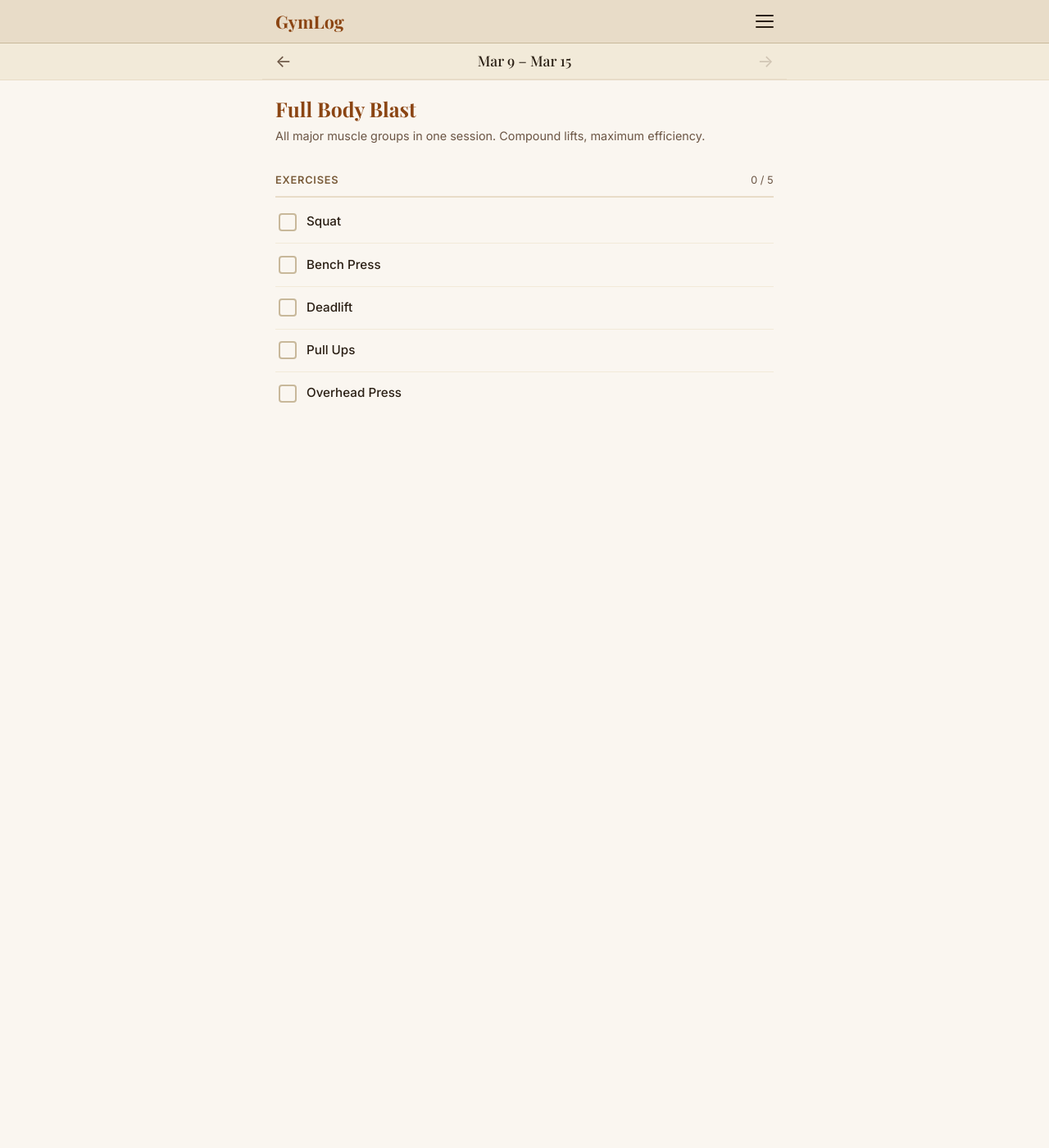
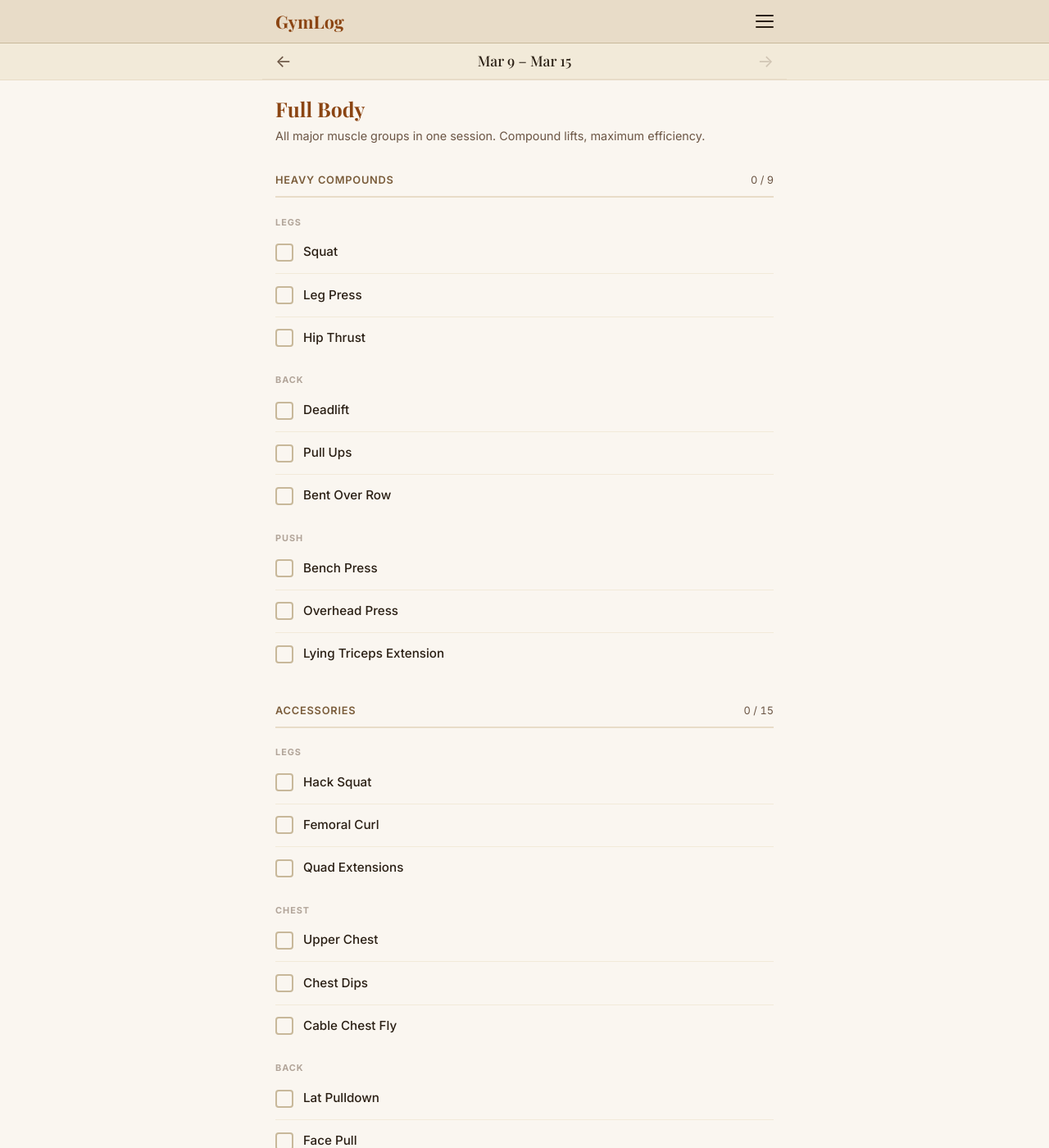
Before and after one commit to fermin-silva/fermin-silva.github.io, a Jekyll site: the page built from _routines/fullbody.md, in a window 1280 px wide and 1400 px high. Shown: the whole window at 82% size. Built offline with Jekyll 4.4.1, drawn with Linux system fonts in a browser that asks for light colours; some of the changed text lies outside the part shown.

Commit message:
refactor: unify routine schema — flat exercises array with group/label markers (#7)
Replace the three separate data shapes (flat, by_day, by_group) with a single
unified `exercises` list where `group:` items open named sections and `label:`
items render as inline dividers.

- Layout auto-detects presence of group markers instead of branching on `type`
- fullbody: migrated to new schema + expanded exercise list (Heavy Compounds / Accessories)
- ppl: migrated from nested days[] to flat group markers (Push / Pull / Legs)
- CSS: add .exercise-label styles; switch item border to top-only between consecutive items

Co-authored-by: Fermin Silva <fermin@pomelo.la>
Co-authored-by: Claude Sonnet 4.6 <noreply@anthropic.com>

```diff
--- a/_layouts/rutina-routine.html
+++ b/_layouts/rutina-routine.html
@@ -22,19 +22,40 @@ section_exercises:
   </p>
   {% endif %}
 
-  {% if page.type == "flat" %}
-    <div class="exercise-section" data-section="all">
+  {% comment %}Detect whether any item uses "group" (→ multiple sections with counters){% endcomment %}
+  {% assign has_groups = false %}
+  {% for item in page.exercises %}
+    {% if item.group %}{% assign has_groups = true %}{% break %}{% endif %}
+  {% endfor %}
+
+  {% if has_groups %}
+
+    {% assign group_open = false %}
+    {% for item in page.exercises %}
+      {% if item.group %}
+        {% if group_open %}</div></div>{% endif %}
+        {% assign grp_en = item.group.en | default: item.group %}
+        {% assign grp_es = item.group.es | default: item.group %}
+        {% assign grp_slug = grp_en | slugify %}
+        <div class="exercise-section" data-section="{{ grp_slug }}">
           <div class="section-header">
             <span class="section-label"
-              data-i18n-en="{{ layout.section_exercises.en }}"
-              data-i18n-es="{{ layout.section_exercises.es }}">{{ layout.section_exercises.en }}</span>
-        <span class="progress-counter" data-progress="all">0 / {{ page.exercises | size }}</span>
+                  data-i18n-en="{{ grp_en }}"
+                  data-i18n-es="{{ grp_es }}">{{ grp_en }}</span>
+            <span class="progress-counter" data-progress="{{ grp_slug }}"></span>
           </div>
           <div class="exercise-list">
-        {% for exercise in page.exercises %}
-          {% assign ex_en = exercise.en | default: exercise %}
-          {% assign ex_es = exercise.es | default: exercise %}
-          {% assign ex_id = exercise.id | default: ex_en | slugify %}
+        {% assign group_open = true %}
+      {% elsif item.label %}
+        {% assign lbl_en = item.label.en | default: item.label %}
+        {% assign lbl_es = item.label.es | default: item.label %}
+        <div class="exercise-label"
+             data-i18n-en="{{ lbl_en }}"
+             data-i18n-es="{{ lbl_es }}">{{ lbl_en }}</div>
+      {% else %}
+        {% assign ex_en = item.en | default: item %}
+        {% assign ex_es = item.es | default: item %}
+        {% assign ex_id = item.id | default: ex_en | slugify %}
         {% assign data_key = page.slug | append: "__" | append: ex_id %}
         <label class="exercise-item" data-key="{{ data_key }}">
           <input type="checkbox" />
@@ -44,28 +65,27 @@ section_exercises:
                 data-i18n-es="{{ ex_es }}">{{ ex_en }}</span>
           <span class="check-icon">&#10003;</span>
         </label>
+      {% endif %}
     {% endfor %}
-      </div>
-    </div>
+    {% if group_open %}</div></div>{% endif %}
 
-  {% elsif page.type == "by_day" %}
-    {% for day in page.days %}
-      {% assign day_en = day.label.en | default: day.label %}
-      {% assign day_es = day.label.es | default: day.label %}
-      {% assign day_slug = day_en | slugify %}
-      <details class="exercise-section" data-section="{{ day_slug }}" open>
-        <summary class="section-header">
-          <span class="section-label"
-                data-i18n-en="{{ day_en }}"
-                data-i18n-es="{{ day_es }}">{{ day_en }}</span>
-          <span class="progress-counter" data-progress="{{ day_slug }}">0 / {{ day.exercises | size }}</span>
-        </summary>
+  {% else %}
+
+    {% comment %}No groups — flat list, one section, no header counter{% endcomment %}
+    <div class="exercise-section" data-section="all">
       <div class="exercise-list">
-          {% for exercise in day.exercises %}
-            {% assign ex_en = exercise.en | default: exercise %}
-            {% assign ex_es = exercise.es | default: exercise %}
-            {% assign ex_id = exercise.id | default: ex_en | slugify %}
-            {% assign data_key = page.slug | append: "_" | append: day_slug | append: "_" | append: ex_id %}
+        {% for item in page.exercises %}
+          {% if item.label %}
+            {% assign lbl_en = item.label.en | default: item.label %}
+            {% assign lbl_es = item.label.es | default: item.label %}
+            <div class="exercise-label"
+                 data-i18n-en="{{ lbl_en }}"
+                 data-i18n-es="{{ lbl_es }}">{{ lbl_en }}</div>
+          {% else %}
+            {% assign ex_en = item.en | default: item %}
+            {% assign ex_es = item.es | default: item %}
+            {% assign ex_id = item.id | default: ex_en | slugify %}
+            {% assign data_key = page.slug | append: "__" | append: ex_id %}
             <label class="exercise-item" data-key="{{ data_key }}">
               <input type="checkbox" />
               <span class="custom-checkbox"></span>
@@ -74,40 +94,10 @@ section_exercises:
                     data-i18n-es="{{ ex_es }}">{{ ex_en }}</span>
               <span class="check-icon">&#10003;</span>
             </label>
+          {% endif %}
         {% endfor %}
       </div>
-      </details>
-    {% endfor %}
+    </div>
 
-  {% elsif page.type == "by_group" %}
-    {% for group in page.groups %}
-      {% assign grp_en = group.label.en | default: group.label %}
-      {% assign grp_es = group.label.es | default: group.label %}
-      {% assign grp_slug = grp_en | slugify %}
-      <details class="exercise-section" data-section="{{ grp_slug }}" open>
-        <summary class="section-header">
-          <span class="section-label"
-                data-i18n-en="{{ grp_en }}"
-                data-i18n-es="{{ grp_es }}">{{ grp_en }}</span>
-          <span class="progress-counter" data-progress="{{ grp_slug }}">0 / {{ group.exercises | size }}</span>
-        </summary>
-        <div class="exercise-list">
-          {% for exercise in group.exercises %}
-            {% assign ex_en = exercise.en | default: exercise %}
-            {% assign ex_es = exercise.es | default: exercise %}
-            {% assign ex_id = exercise.id | default: ex_en | slugify %}
-            {% assign data_key = page.slug | append: "_" | append: grp_slug | append: "_" | append: ex_id %}
-            <label class="exercise-item" data-key="{{ data_key }}">
-              <input type="checkbox" />
-              <span class="custom-checkbox"></span>
-              <span class="exercise-name"
-                    data-i18n-en="{{ ex_en }}"
-                    data-i18n-es="{{ ex_es }}">{{ ex_en }}</span>
-              <span class="check-icon">&#10003;</span>
-            </label>
-          {% endfor %}
-        </div>
-      </details>
-    {% endfor %}
   {% endif %}
 </div>
--- a/_routines/fullbody.md
+++ b/_routines/fullbody.md
@@ -1,26 +1,110 @@
 ---
 name:
-  en: Full Body Blast
+  en: Full Body
   es: Cuerpo Completo Intenso
 desc:
   en: All major muscle groups in one session. Compound lifts, maximum efficiency.
   es: Todos los grupos musculares en una sesión. Levantamientos compuestos, máxima eficiencia.
 slug: fullbody
-type: flat
 exercises:
+  - group:
+      en: Heavy Compounds
+      es: Compuestos Pesados
+  - label:
+      en: Legs
+      es: Piernas
   - id: squat
     en: Squat
     es: Sentadilla
-  - id: bench-press
-    en: Bench Press
-    es: Press de Banca
+  - id: leg-press
+    en: Leg Press
+    es: Prensa
+  - id: hip-thrust
+    en: Hip Thrust
+    es: Hip Thrust
+  - label:
+      en: Back
+      es: Espalda
   - id: deadlift
     en: Deadlift
     es: Peso Muerto
   - id: pull-ups
     en: Pull Ups
     es: Dominadas
+  - id: bent-over-row
+    en: Bent Over Row
+    es: Remo con Barra
+  - label:
+      en: Push
+      es: Empuje
+  - id: bench-press
+    en: Bench Press
+    es: Pecho Plano
   - id: overhead-press
     en: Overhead Press
     es: Press Militar
+  - id: skull-crusher
+    en: Lying Triceps Extension
+    es: Extensión Triceps Acostado
+
+  - group:
+      en: Accessories
+      es: Accesorios
+  - label:
+      en: Legs
+      es: Piernas
+  - id: hack-squat
+    en: Hack Squat
+    es: Sentadilla Hack
+  - id: femoral-curl
+    en: Femoral Curl
+    es: Curl Femoral
+  - id: quad-extension
+    en: Quad Extensions
+    es: Extensión Cuádriceps
+  - label:
+      en: Chest
+      es: Pecho
+  - id: upper-chest
+    en: Upper Chest
+    es: Pecho Inclinado
+  - id: chest-dips
+    en: Chest Dips
+    es: Fondos
+  - id: cable-chest-fly
+    en: Cable Chest Fly
+    es: Cruce de Poleas
+  - label:
+      en: Back
+      es: Espalda
+  - id: lat-pulldown
+    en: Lat Pulldown
+    es: Jalón al Pecho
+  - id: face-pull
+    en: Face Pull
+    es: Face Pull
+  - id: chest-supported-row
+    en: Chest Supported Row
+    es: Remo con Pecho Apoyado
+  - label:
+      en: Arms
+      es: Brazos
+  - id: delt-lateral-raise
+    en: Side Delts
+    es: Vuelo Lateral
+  - id: delt-rear-raise
+    en: Rear Delts
+    es: Vuelo Deltoide Trasero
+  - id: biceps-curl
+    en: Standing Biceps Curl
+    es: Curl de Biceps Parado
+  - id: preacher-curl
+    en: Preacher Biceps Curl
+    es: Biceps Banco Scott
+  - id: inclined-biceps
+    en: Inclined Bicep Curl
+    es: Biceps Curl Inclinado
+  - id: rope-pushdown
+    en: Rope Pushdown
+    es: Polea de Triceps
 ---
--- a/assets/css/rutina.css
+++ b/assets/css/rutina.css
@@ -249,6 +249,19 @@ div.exercise-section > .section-header {
   font-variant-numeric: tabular-nums;
 }
 
+/* ── Inline exercise labels (spacers/dividers) ── */
+.exercise-label {
+  font-size: 0.68rem;
+  font-weight: 700;
+  letter-spacing: 0.09em;
+  text-transform: uppercase;
+  color: var(--ink-light);
+  opacity: 0.5;
+  padding: 1.1rem 0 0.2rem;
+  pointer-events: none;
+  user-select: none;
+}
+
 /* ── Exercise items ── */
 .exercise-list {
   display: flex;
@@ -259,15 +272,15 @@ div.exercise-section > .section-header {
   display: flex;
   align-items: center;
   gap: 0.75rem;
-  padding: 0.85rem 0.25rem;
-  border-bottom: 1px solid var(--beige-200);
+  padding: 0.85rem 0;
   cursor: pointer;
   transition: background 0.12s;
   user-select: none;
 }
 
-.exercise-item:last-child {
-  border-bottom: none;
+/* border only between consecutive exercise items — not adjacent to labels */
+.exercise-item + .exercise-item {
+  border-top: 1px solid var(--beige-200);
 }
 
 .exercise-item:active {
```
Also changed, not shown: _routines/ppl.md (+42 -44 lines). Lines whose indentation alone changed are shown as unchanged.
